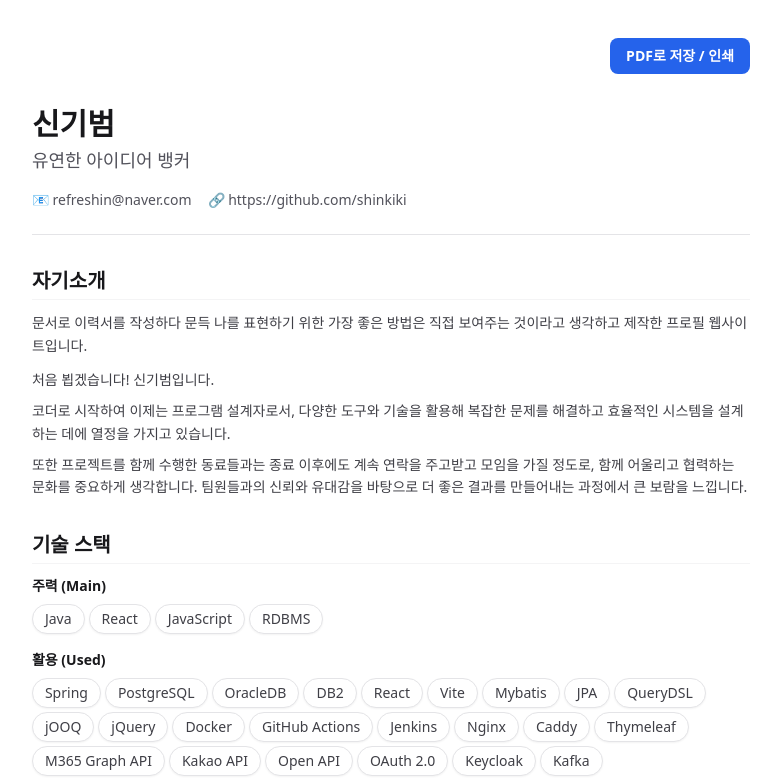
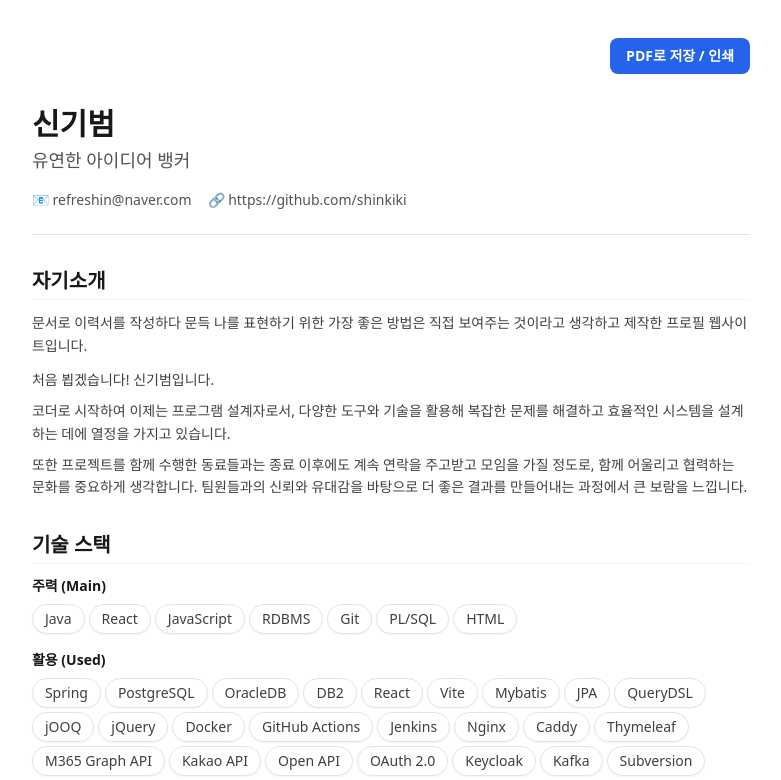
Before and after one commit to shinkiki/manuals-profile, a React (Vite) app: page /#/print in a window 1280 px wide. Shown: the top 780 px of the page, without its empty margins (249-1030 px from the left). Built offline with nearby package versions, Linux system fonts and the light colour scheme.

Commit message:
프로파일 내용 갱신

```diff
--- a/src/data/profile.ts
+++ b/src/data/profile.ts
@@ -69,7 +69,7 @@ export const profile: ProfileData = {
     '또한 프로젝트를 함께 수행한 동료들과는 종료 이후에도 계속 연락을 주고받고 모임을 가질 정도로, 함께 어울리고 협력하는 문화를 중요하게 생각합니다. 팀원들과의 신뢰와 유대감을 바탕으로 더 좋은 결과를 만들어내는 과정에서 큰 보람을 느낍니다.',
   ],
   goals: [
-    '<b>바이브코딩을 즐겨하는 17년차 프로그래머</b>',
+    '<b>코딩이 취미인 17년차 프로그래머</b>',
     '즐겁게 일하는 것이 중요하다고 생각함',
     '기획을 구체화 하는 과정과 문제를 해결하는 과정을 즐김',
     '경험을 통해 얻은 지식을 동료들과 공유하는 것을 좋아함',
@@ -107,6 +107,14 @@ export const profile: ProfileData = {
     { name: 'OAuth 2.0', level: 'used', category: 'backend', note: '표준 인증 프로토콜을 통한 보안 인증 체계 구축에 사용' },
     { name: 'Keycloak', level: 'used', category: 'backend', note: '오픈소스 인증 및 액세스 제어 솔루션을 통한 통합 인증 환경 구축에 사용' },
     { name: 'Kafka', level: 'used', category: 'backend', note: '대용량 메시지 스트리밍 및 이벤트 기반 아키텍처 구현에 사용' },
+    { name: 'Git', level: 'main', category: 'devops', note: '분산 버전 관리 시스템으로 소스 코드 이력 관리' },
+    { name: 'PL/SQL', level: 'main', category: 'backend', note: '데이터베이스 저장 프로시저 및 함수 작성' },
+    { name: 'Subversion', level: 'used', category: 'devops', note: '중앙 집중식 버전 관리 시스템 사용 경험' },
+    { name: 'HTML', level: 'main', category: 'frontend', note: '웹 표준 마크업 및 구조 설계' },
+    { name: 'MariaDB', level: 'used', category: 'backend', note: '오픈소스 관계형 데이터베이스 관리 시스템 활용' },
+    { name: 'MySQL', level: 'used', category: 'backend', note: '웹 서비스 백엔드 데이터베이스로 활용' },
+    { name: 'Vue.js', level: 'used', category: 'frontend', note: '반응형 웹 사용자 인터페이스 개발' },
+    { name: 'Nexacro', level: 'used', category: 'frontend', note: '엔터프라이즈 UI/UX 플랫폼 개발' },
 
 
   ],
@@ -116,7 +124,7 @@ export const profile: ProfileData = {
       title: '포트폴리오 / 프로필 사이트 (이 프로젝트)',
       oneLiner: '경력·프로젝트·자기소개를 구조화해 보여주는 정적 배포형 포트폴리오 사이트',
       purpose:
-        '제가 만든 서비스들의 “목적/기술/개선점”과 경력 프로젝트를 한 곳에 정리하고, GitHub Pages 같은 정적 호스팅 환경에서도 안정적으로 탐색할 수 있는 포트폴리오를 만들었습니다.',
+        '제가 만든 서비스들의 “목적/기술”과 경력 프로젝트를 한 곳에 정리하고, GitHub Pages 같은 정적 호스팅 환경에서도 안정적으로 탐색할 수 있는 포트폴리오를 만들었습니다.',
       role:
         '정보 구조 설계, UI/UX(타임라인/목차/모달), 데이터 모델링(profile/career 분리), 라우팅/배포 설정까지 전반을 구현했습니다.',
       tech: ['React', 'TypeScript', 'Vite', 'Tailwind CSS', 'React Router (HashRouter)', 'GitHub Pages'],
@@ -148,7 +156,7 @@ export const profile: ProfileData = {
         '정합성 향상이라는 기본적인 장점도 있겠지만 제가 생각한 장점은 개발을 진행 할수록 도메인의 메타정보가 쌓이게 되면 변수명, 타입등을 생각하느라 시간을 낭비하지 않아 개발기간이 단축되고 코드의 퀄리티도 향상됩니다.',
       ],
       role:
-        '도메인 주도 개발(Domain-Driven Development), 레이어드 아키텍처 설계(SB3.5 + Clean Architecture), 백엔드(OAuth2 AS/도메인 모델링/REST API), 프론트엔드(권한 게이트/그리드/Excel UX), 품질(테스트/문서/CI)까지 End-to-End로 수행했습니다.',
+        '도메인 주도 개발(Domain-Driven Development), 레이어드 아키텍처 설계(SB3.5 + Clean Architecture), 백엔드(OAuth2 AS/도메인 모델링/REST API), 프론트엔드(권한 게이트/그리드/Excel UX), 품질(테스트/문서/CI)까지 End-to-End로 개발',
       tech: [
         'Java 21',
         'Spring Boot 3.5',
@@ -226,9 +234,9 @@ export const profile: ProfileData = {
       title: '복지의 숲 (Welfare Forest)',
       oneLiner: '맞춤형 복지 추천과 관리자 운영을 위한 사용자 앱 + 관리자 콘솔 + 모바일 앱 패키징',
       purpose:
-        '사용자에게는 빠르고 쉬운 복지 탐색 경험을, 운영자에게는 동기화/통계/관리 기능을 제공하는 서비스(웹+모바일)를 구축했습니다.',
+        '사용자에게는 빠르고 쉬운 복지 탐색 경험을, 운영자에게는 동기화/통계/관리 기능을 제공하는 서비스(웹+모바일)를 구축',
       role:
-        'React 19 + TS + Vite 기반 사용자 앱/관리자 콘솔 UI 개발, 디자인 시스템 구축, Capacitor 기반 앱 패키징, 백엔드 연계 및 배포 자동화 파이프라인 구성에 참여했습니다.',
+        'React 19 + TS + Vite 기반 사용자 앱/관리자 콘솔 UI 개발, 디자인 시스템 구축, Capacitor 기반 앱 패키징, 백엔드 연계 및 배포 자동화 파이프라인 구성',
       tech: [
         'React 19',
         'TypeScript',
@@ -289,8 +297,8 @@ export const profile: ProfileData = {
       slug: 'groupware-msa',
       title: '매뉴얼 - 멀티테넌트 SaaS 그룹웨어',
       oneLiner: 'Event-driven MSA 기반의 멀티테넌트 SaaS 그룹웨어 플랫폼',
-      purpose: '다양한 조직이 하나의 플랫폼에서 독립적인 데이터와 서비스를 이용할 수 있도록 설계된 분산 시스템입니다. MSA 아키텍처를 도입하여 서비스 간 결합도를 낮추고, Kafka를 활용한 이벤트 기반 통신으로 확장성과 실시간성을 확보했습니다.',
-      role: 'MSA 아키텍처(API Gateway, Discovery, Config) 및 이벤트 기반 시스템 설계, Spring Boot 3.4 + Java 21 기반 핵심 마이크로서비스(User, Approval, Board) 구현, Vue 3 프론트엔드 개발 및 Kafka 데이터 파이프라인 구축을 전담했습니다.',
+      purpose: '다양한 조직이 하나의 플랫폼에서 독립적인 데이터와 서비스를 이용할 수 있도록 설계된 분산 시스템. MSA 아키텍처를 도입하여 서비스 간 결합도를 낮춤, Kafka를 활용한 이벤트 기반 통신으로 확장성과 실시간성 확보',
+      role: 'MSA 아키텍처(API Gateway, Discovery, Config) 및 이벤트 기반 시스템 설계, Spring Boot 3.4 + Java 21 기반 핵심 마이크로서비스(User, Approval, Board) 구현, Vue 3 프론트엔드 개발 및 Kafka 데이터 파이프라인 구축',
       tech: [
         'Java 21', 'Spring Boot 3.4', 'Kafka (KRaft)', 'PostgreSQL', 'Redis',
         'JPA', 'jOOQ', 'Vue 3', 'TypeScript', 'Tailwind CSS', 'Docker', 'Nginx'
@@ -332,8 +340,8 @@ export const profile: ProfileData = {
       slug: 'keycloak-user-manager',
       title: 'Manuals Keycloak User Manager',
       oneLiner: 'Keycloak 기반의 사용자 및 권한 관리(IAM) 거버넌스 플랫폼',
-      purpose: 'Keycloak의 복잡한 관리 기능을 비즈니스 요구사항에 맞춰 단순화하고, 사용자/그룹/역할(RBAC) 관리 및 리소스 기반 권한 제어(Authorization)를 효율적으로 수행하기 위한 레퍼런스 구현체입니다.',
-      role: 'Keycloak Admin Client 연동 설계, Spring Boot 기반 Admin API 및 보안 아키텍처 수립, Vue 3 관리자 UI 개발 및 Docker 통합 배포 환경 구축을 수행했습니다.',
+      purpose: 'Keycloak의 복잡한 관리 기능을 비즈니스 요구사항에 맞춰 단순화하고, 사용자/그룹/역할(RBAC) 관리 및 리소스 기반 권한 제어(Authorization)를 효율적으로 수행하기 위한 레퍼런스 구현체',
+      role: 'Keycloak Admin Client 연동 설계, Spring Boot 기반 Admin API 및 보안 아키텍처 수립, Vue 3 관리자 UI 개발 및 Docker 통합 배포 환경 구축',
       tech: [
         'Java 21', 'Spring Boot 3.4', 'Keycloak 26', 'PostgreSQL',
         'Vue 3', 'TypeScript', 'PrimeVue', 'Vite', 'Docker', 'Nginx'
```
